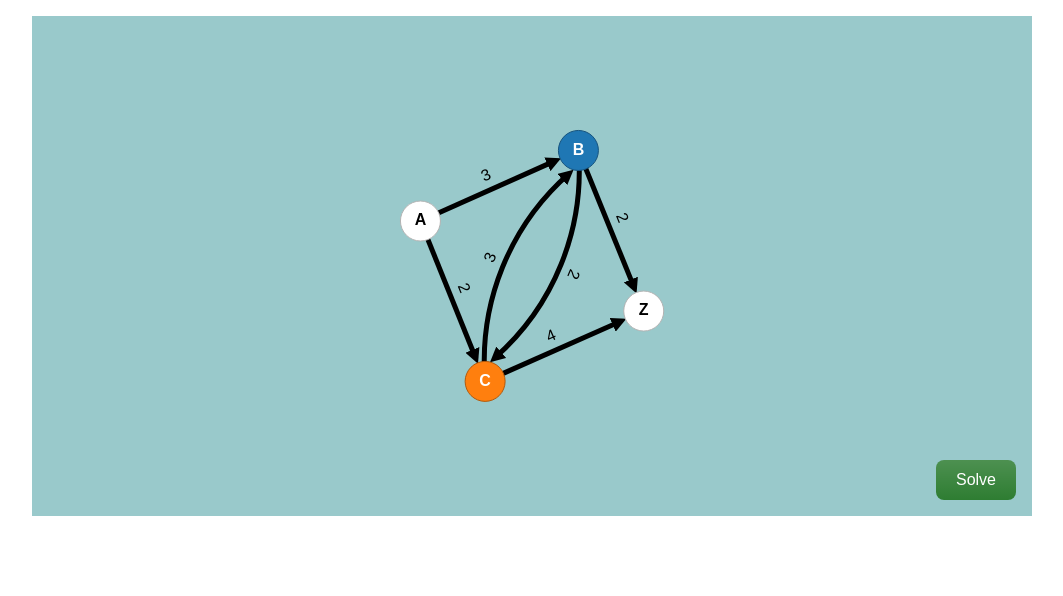
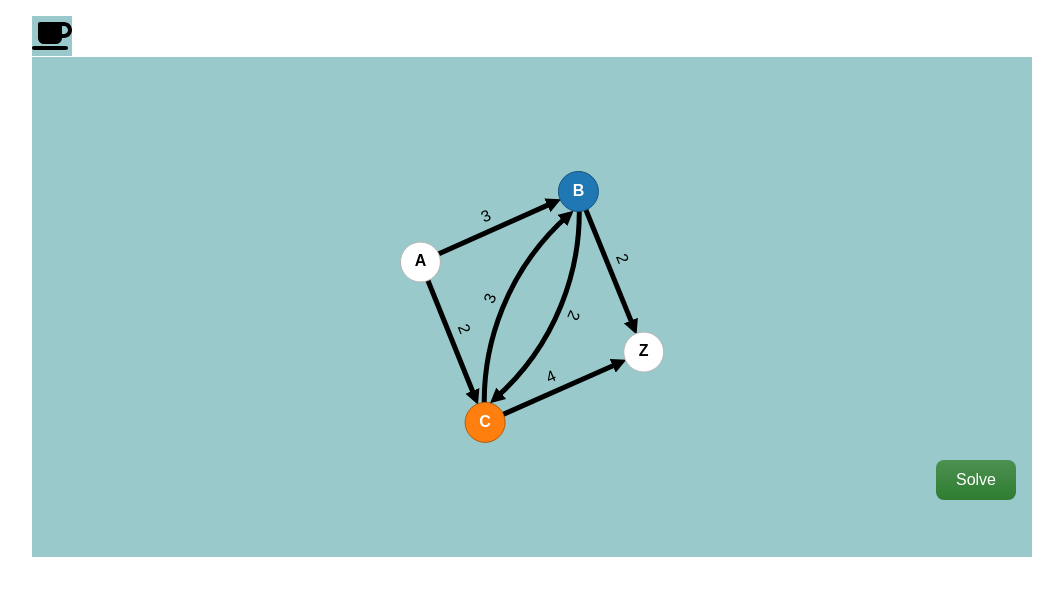
Before and after one commit to TatjanaMerkel/ford-fulkerson-algorithm-app, a React (Create React App) app: page / in a window 1280 px wide. Shown: the top 596 px of the page, without its empty margins (108-1171 px from the left). Built offline with nearby package versions, Linux system fonts and the light colour scheme.

Commit message:
feat: Add fontawesome

```diff
--- a/package.json
+++ b/package.json
@@ -5,6 +5,9 @@
   "dependencies": {
     "@babel/preset-env": "^7.16.5",
     "@babel/preset-react": "^7.16.5",
+    "@fortawesome/fontawesome-svg-core": "^1.3.0",
+    "@fortawesome/free-solid-svg-icons": "^6.0.0",
+    "@fortawesome/react-fontawesome": "^0.1.17",
     "@testing-library/jest-dom": "^5.11.4",
     "@testing-library/react": "^12.1.2",
     "@testing-library/user-event": "^13.5.0",
--- a/src/components/graph-editor/graph-editor.scss
+++ b/src/components/graph-editor/graph-editor.scss
@@ -156,4 +156,9 @@
   .solution-mode, .solution-mode * {
     cursor: default;
   }
+
+  .icon {
+    width: 40px;
+    height: 40px;
+  }
 }
--- a/src/components/graph-editor/graph-editor.tsx
+++ b/src/components/graph-editor/graph-editor.tsx
@@ -4,7 +4,9 @@
 import React, {ChangeEvent, ReactElement, RefObject} from 'react'
 import Stepper from '../Stepper/Stepper'
 import {fordFulkerson} from '../../ford-fulkerson/ford-fulkerson'
-import {DisplayLink, DisplayStep, getDisplaySteps} from "./display-steps";
+import {DisplayLink, DisplayStep, getDisplaySteps} from './display-steps'
+import { FontAwesomeIcon } from '@fortawesome/react-fontawesome'
+import { faCoffee } from '@fortawesome/free-solid-svg-icons'
 
 interface Node {
     name: string
@@ -441,6 +443,8 @@
     render() {
         return (
             <div id='graph-editor'>
+                <FontAwesomeIcon className="icon" icon={faCoffee} />
+
                 {this.state.mode === Mode.EDIT &&
                     <svg ref={this.svg}
                          onContextMenu={(event => event.preventDefault())}
```
Also changed, not shown: 1 other file (tests, documents, lock files or other folders).
